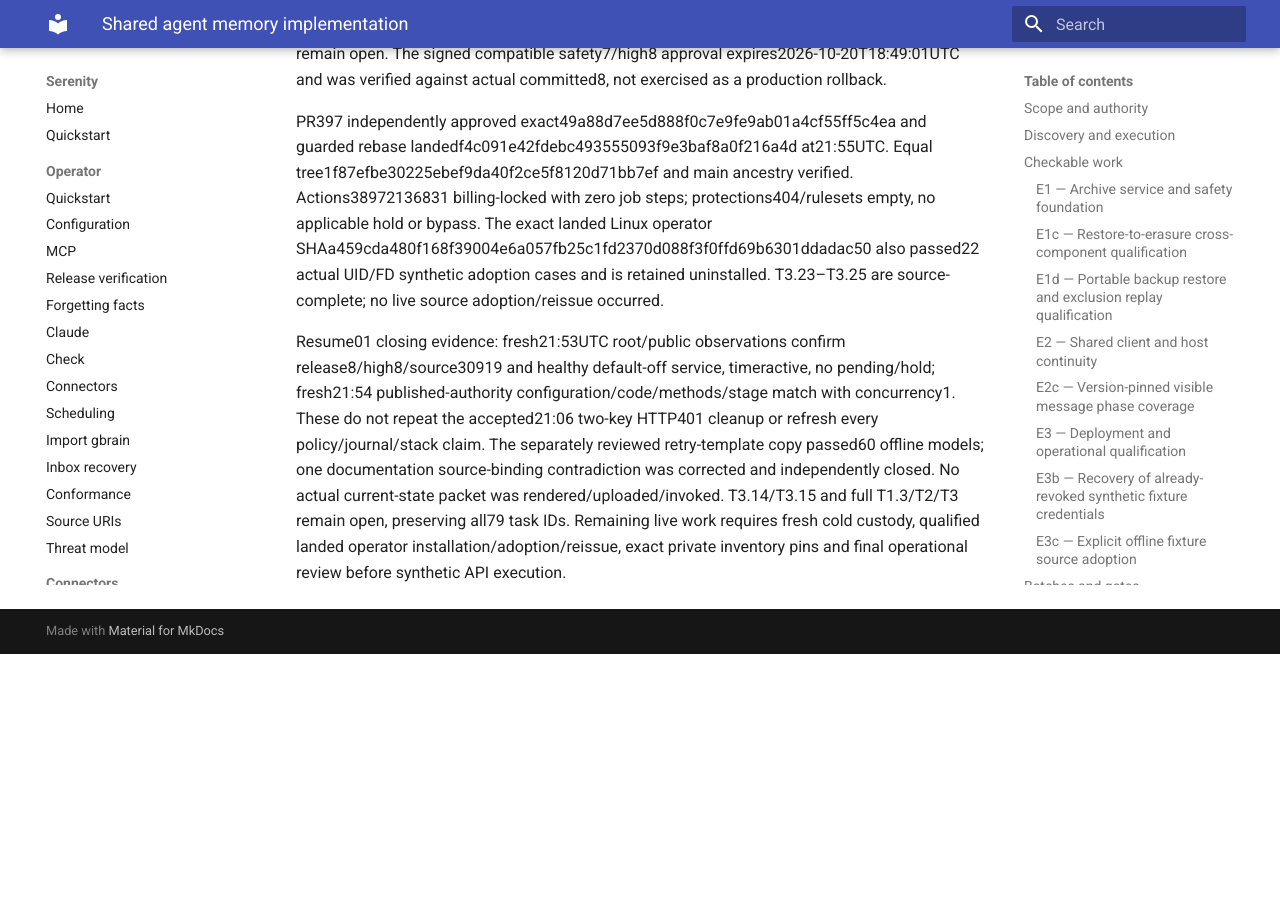
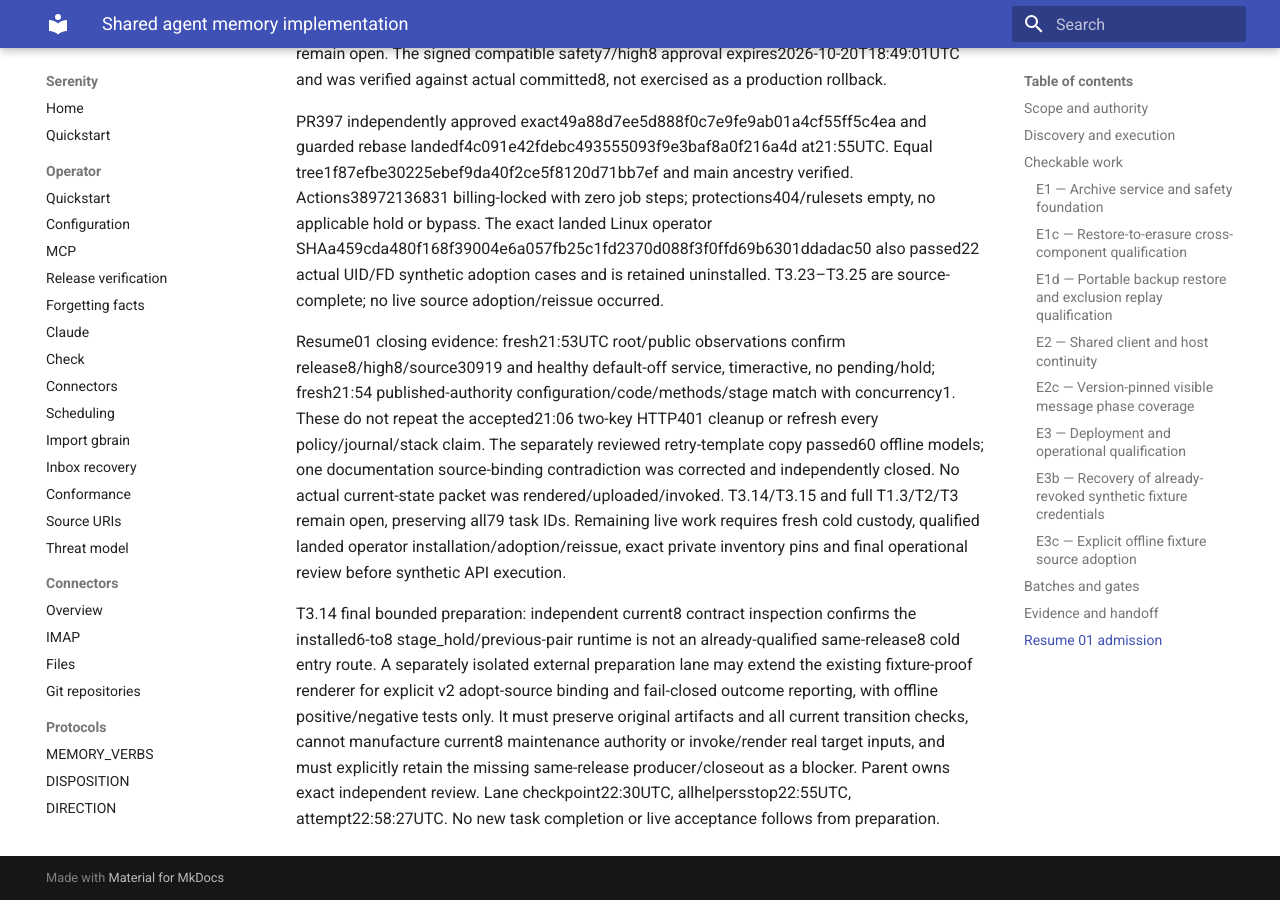
Before and after one commit to sirerun/serenity, an MkDocs documentation site: the page built from docs/plans/shared-agent-memory-implementation-20261016.md, in a window 1280 px wide and 900 px high, scrolled down 20854 px. Built offline with MkDocs 1.6.1 and Material for MkDocs 9.7.7, drawn with Linux system fonts in a browser that asks for light colours; before the commit the page ends 21508 px from its top, so only the background shows below that.

Commit message:
Clarify current-state maintenance gap and bounded proof preparation

```diff
--- a/docs/plans/shared-agent-memory-implementation-20261016.md
+++ b/docs/plans/shared-agent-memory-implementation-20261016.md
@@ -252,3 +252,5 @@ Operational packet review T3.13 is complete for the actually executed source3091
 PR397 independently approved exact49a88d7ee5d888f0c7e9fe9ab01a4cf55ff5c4ea and guarded rebase landedf4c091e42fdebc493555093f9e3baf8a0f216a4d at21:55UTC. Equal tree1f87efbe30225ebef9da40f2ce5f8120d71bb7ef and main ancestry verified. Actions38972136831 billing-locked with zero job steps; protections404/rulesets empty, no applicable hold or bypass. The exact landed Linux operator SHAa459cda480f168f39004e6a057fb25c1fd2370d088f3f0ffd69b6301ddadac50 also passed22 actual UID/FD synthetic adoption cases and is retained uninstalled. T3.23–T3.25 are source-complete; no live source adoption/reissue occurred.
 
 Resume01 closing evidence: fresh21:53UTC root/public observations confirm release8/high8/source30919 and healthy default-off service, timeractive, no pending/hold; fresh21:54 published-authority configuration/code/methods/stage match with concurrency1. These do not repeat the accepted21:06 two-key HTTP401 cleanup or refresh every policy/journal/stack claim. The separately reviewed retry-template copy passed60 offline models; one documentation source-binding contradiction was corrected and independently closed. No actual current-state packet was rendered/uploaded/invoked. T3.14/T3.15 and full T1.3/T2/T3 remain open, preserving all79 task IDs. Remaining live work requires fresh cold custody, qualified landed operator installation/adoption/reissue, exact private inventory pins and final operational review before synthetic API execution.
+
+T3.14 final bounded preparation: independent current8 contract inspection confirms the installed6-to8 stage_hold/previous-pair runtime is not an already-qualified same-release8 cold entry route. A separately isolated external preparation lane may extend the existing fixture-proof renderer for explicit v2 adopt-source binding and fail-closed outcome reporting, with offline positive/negative tests only. It must preserve original artifacts and all current transition checks, cannot manufacture current8 maintenance authority or invoke/render real target inputs, and must explicitly retain the missing same-release producer/closeout as a blocker. Parent owns exact independent review. Lane checkpoint22:30UTC, allhelpersstop22:55UTC, attempt22:58:27UTC. No new task completion or live acceptance follows from preparation.
```
Also changed, not shown: docs/launch/shared-agent-memory-resume-2026-10-16.md (+0 -1 lines).
